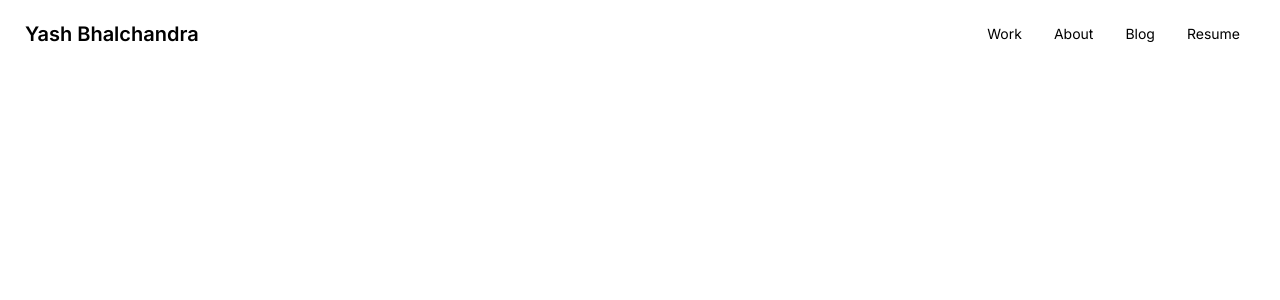
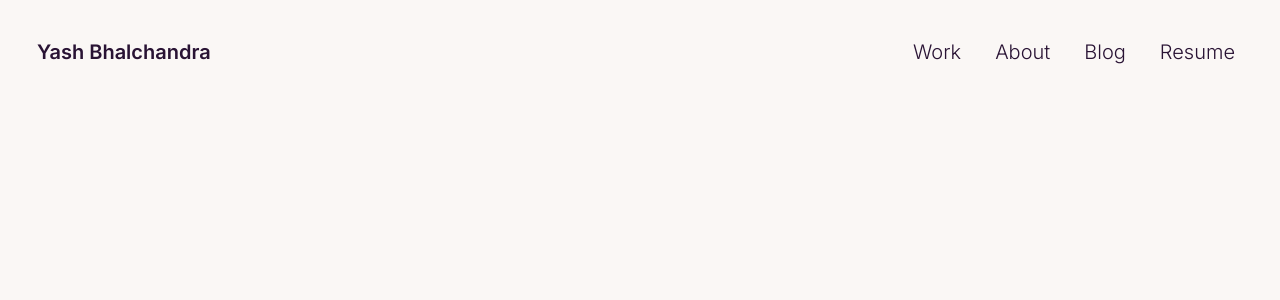
Before and after one commit to yashbhal/portfolio-web, a Next.js app: page / in a window 1280 px wide. Shown: the top 300 px of the page. Built offline with nearby package versions, Linux system fonts and the light colour scheme.

Commit message:
added theme and improved navbar design

```diff
--- a/app/About/page.tsx
+++ b/app/About/page.tsx
@@ -1,4 +1,2 @@
-const About = () => {
-  return <div>Hello!!</div>;
-};
+const About = () => {};
 export default About;
--- a/app/components/Navbar.tsx
+++ b/app/components/Navbar.tsx
@@ -2,23 +2,33 @@ import Link from "next/link";
 
 const Navbar = () => {
   return (
-    <div className="navbar bg-base-100">
+    <div className="navbar bg-base-100 text-base-content p-5">
       <div className="flex-1">
-        <a className="btn btn-ghost text-xl">Yash Bhalchandra</a>
+        <Link href="/" className="btn btn-ghost text-xl">
+          Yash Bhalchandra
+        </Link>
       </div>
       <div className="flex-none">
-        <ul className="menu menu-horizontal px-4">
+        <ul className="menu menu-horizontal">
           <li>
-            <Link href="/Work">Work</Link>
+            <Link href="/Work" className=" btn btn-ghost text-xl font-light">
+              Work
+            </Link>
           </li>
           <li>
-            <Link href="/About">About</Link>
+            <Link href="/About" className=" btn btn-ghost text-xl font-light">
+              About
+            </Link>
           </li>
           <li>
-            <Link href="/Blog">Blog</Link>
+            <Link href="/Blog" className=" btn btn-ghost text-xl font-light">
+              Blog
+            </Link>
           </li>
           <li>
-            <Link href="/Resume">Resume</Link>
+            <Link href="/Resume" className=" btn btn-ghost text-xl font-light">
+              Resume
+            </Link>
           </li>
         </ul>
       </div>
--- a/app/layout.tsx
+++ b/app/layout.tsx
@@ -1,6 +1,7 @@
 import type { Metadata } from "next";
 import { Inter } from "next/font/google";
 import "./globals.css";
+import Navbar from "./components/Navbar";
 
 const inter = Inter({ subsets: ["latin"] });
 
@@ -16,7 +17,10 @@ export default function RootLayout({
 }>) {
   return (
     <html lang="en">
-      <body className={inter.className}>{children}</body>
+      <body className={inter.className}>
+        <Navbar />
+        {children}
+      </body>
     </html>
   );
 }
--- a/app/page.tsx
+++ b/app/page.tsx
@@ -1,7 +1,3 @@
-import Navbar from "./components/Navbar";
-
-const Home = () => {
-  return <Navbar />;
-};
+const Home = () => {};
 
 export default Home;
--- a/tailwind.config.ts
+++ b/tailwind.config.ts
@@ -11,5 +11,8 @@ const config: Config = {
   plugins: [
     require('daisyui'),
   ],
+  daisyui: {
+    themes: ["cupcake"],
+  },
 };
 export default config;
```
